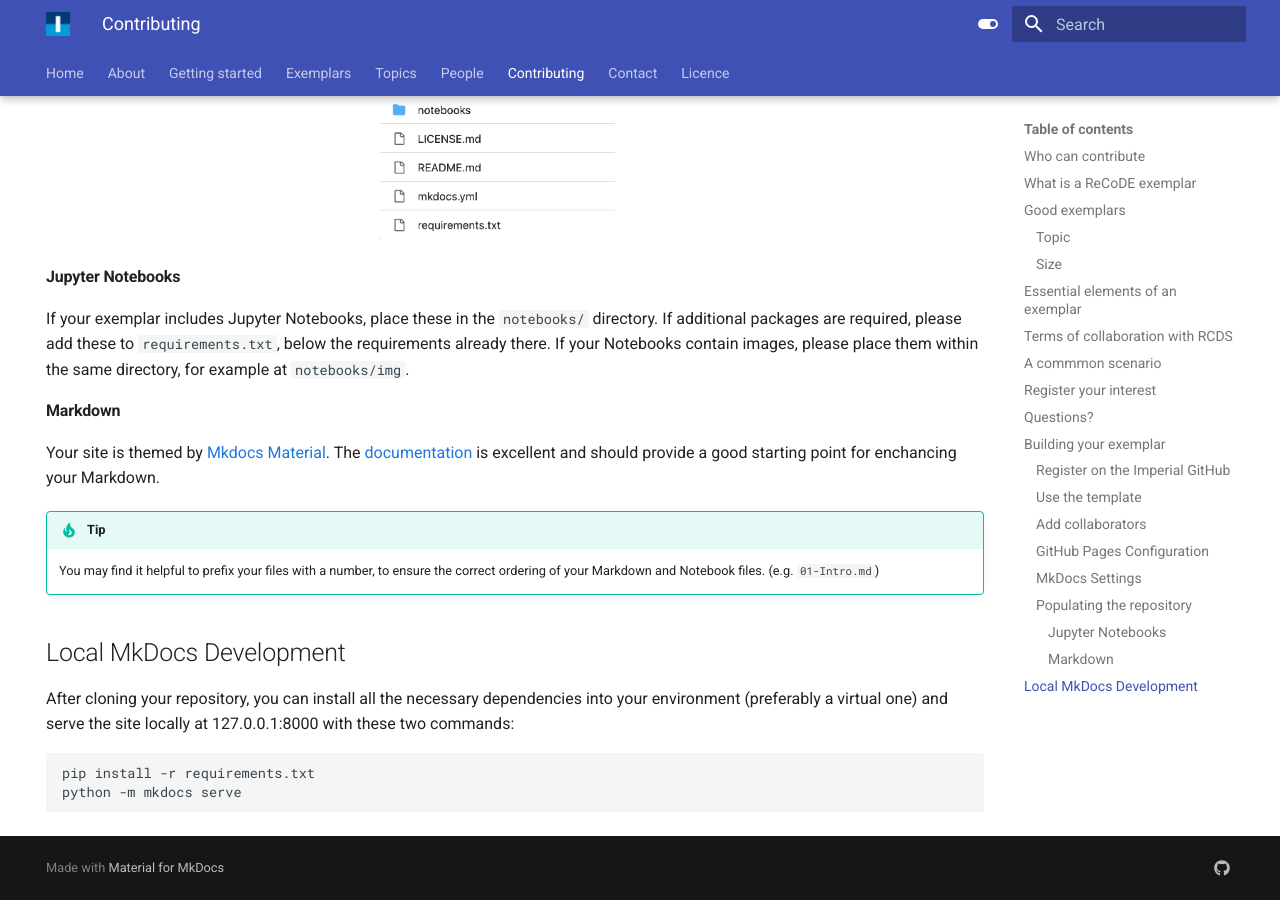
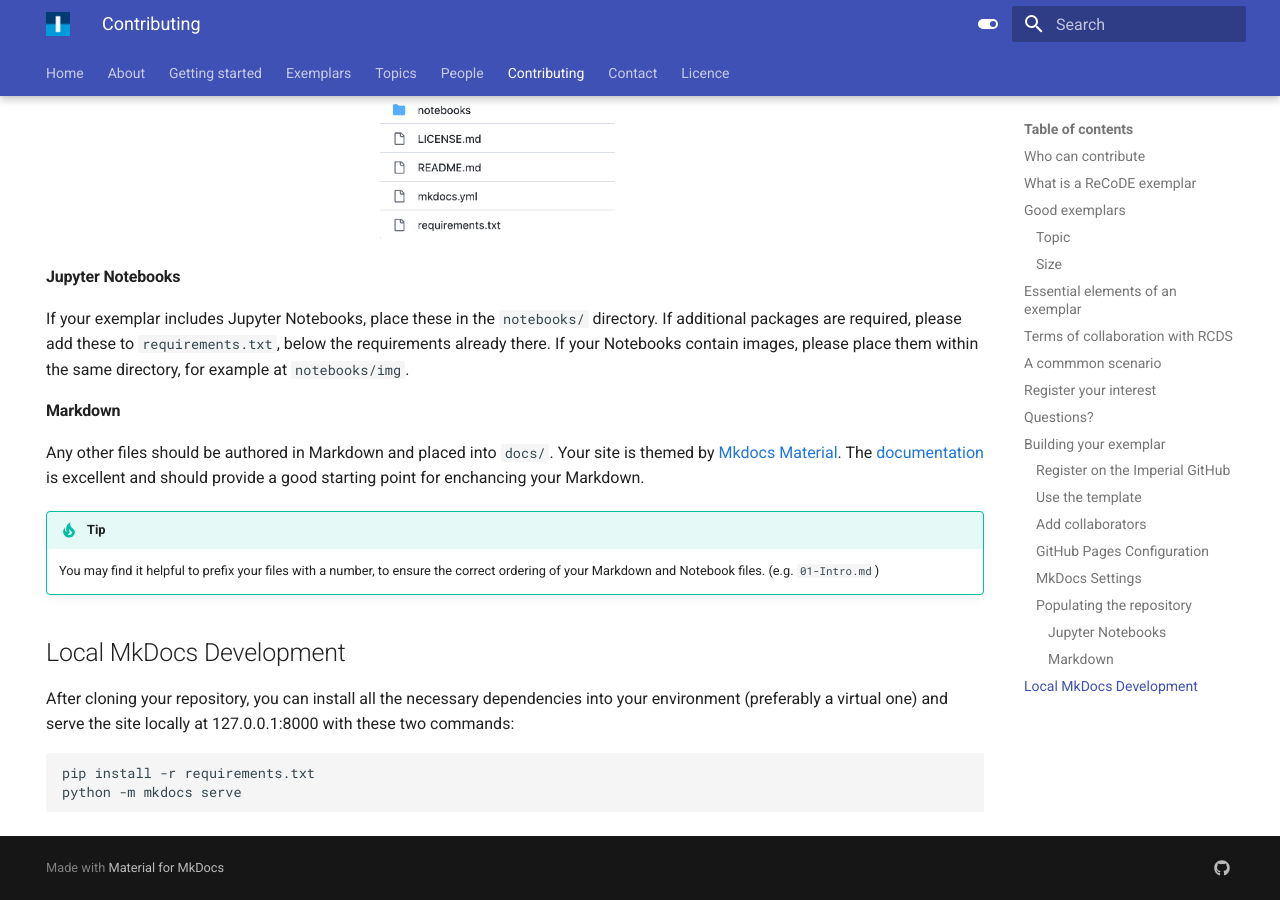
Before and after one commit to ImperialCollegeLondon/ReCoDE-home, an MkDocs documentation site: the page built from docs/contribute.md, in a window 1280 px wide and 900 px high, scrolled down 6545 px. Built offline with MkDocs 1.6.1 and Material for MkDocs 9.7.7, drawn with Linux system fonts in a browser that asks for light colours.

Commit message:
fix: minor clarification on md files

```diff
--- a/docs/contribute.md
+++ b/docs/contribute.md
@@ -152,7 +152,7 @@ If your exemplar includes Jupyter Notebooks, place these in the `notebooks/` dir
 
 #### Markdown
 
-Your site is themed by [Mkdocs Material](https://squidfunk.github.io/mkdocs-material/).
+Any other files should be authored in Markdown and placed into `docs/`. Your site is themed by [Mkdocs Material](https://squidfunk.github.io/mkdocs-material/).
 The [documentation](https://squidfunk.github.io/mkdocs-material/reference/) is
 excellent and should provide a good starting point for enchancing your Markdown.
 
```
